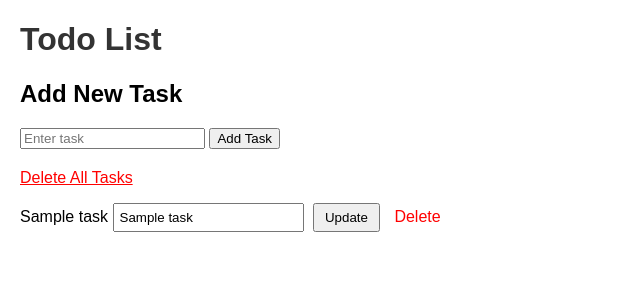
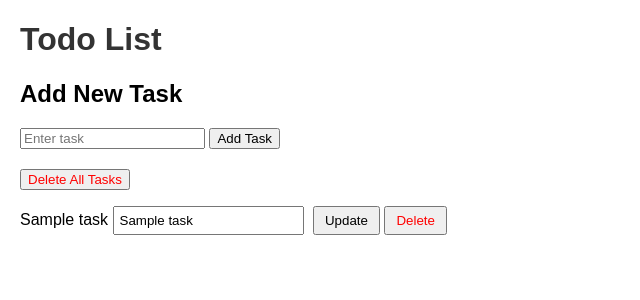
Before and after one commit to shrirajpatil/todo_app, a Flask app: template templates/index.html in a window 1280 px wide. Shown: the top 300 px of the page, without its empty margins (0-640 px from the left). Run offline with Flask 3, Linux system fonts and the light colour scheme; the template is opened without the code that fills it: most values are stand-ins (such as "Sample title", 1, 10 or a date in 2020).

Commit message:
index.html

```diff
--- a/templates/index.html
+++ b/templates/index.html
@@ -45,10 +45,14 @@
     </form>
 
     <!-- Delete All Tasks Button -->
-    <a href="{{ url_for('todo.delete_all_tasks_route') }}" style="color: red; display: block; margin-top: 20px;">Delete All Tasks</a>
+    <form action="{{ url_for('todo.delete_all_tasks_route') }}" method="POST" style="display:inline;">
+        <button type="submit" style="color: red; margin-top: 20px;">Delete All Tasks</button>
+    </form>
+
     {% if error_message %}
-    <div class="alert alert-danger">{{ error_message }}</div>
-{% endif %}
+        <div class="alert alert-danger">{{ error_message }}</div>
+    {% endif %}
+
     <ul class="task-list">
         {% for task in tasks %}
             <li class="task-item">
@@ -63,7 +67,9 @@
                 </form>
 
                 <!-- Delete Task Button -->
-                <a href="{{ url_for('todo.delete_task_route', task_id=task[0]) }}">Delete</a>
+                <form action="{{ url_for('todo.delete_task_route', task_id=task[0]) }}" method="POST" style="display:inline;">
+                    <button type="submit" style="color: red;">Delete</button>
+                </form>
             </li>
         {% endfor %}
     </ul>
```
